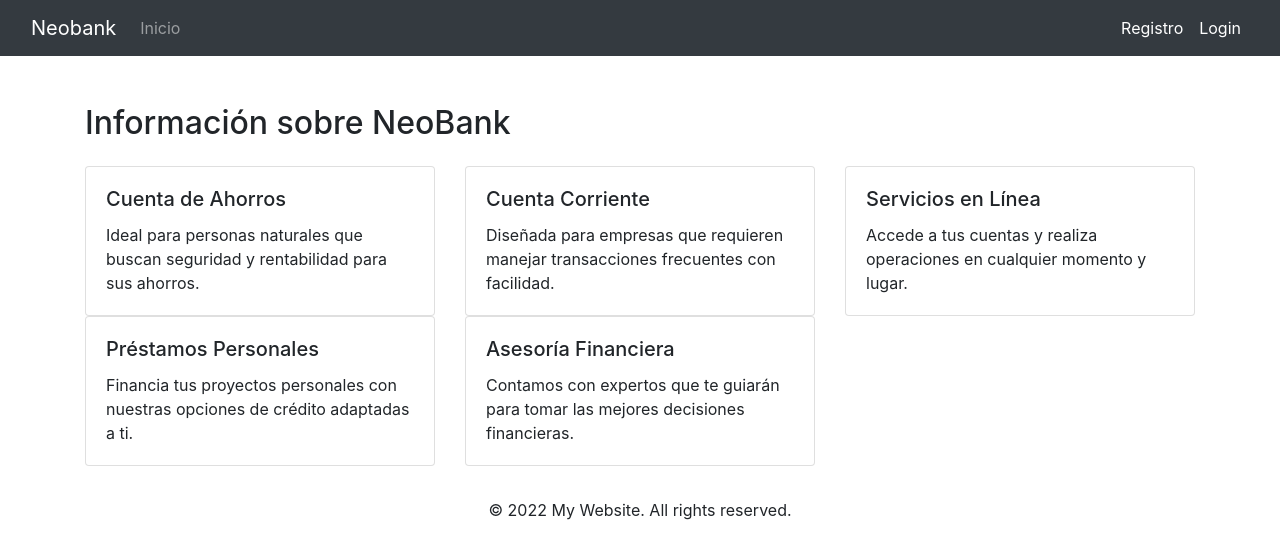
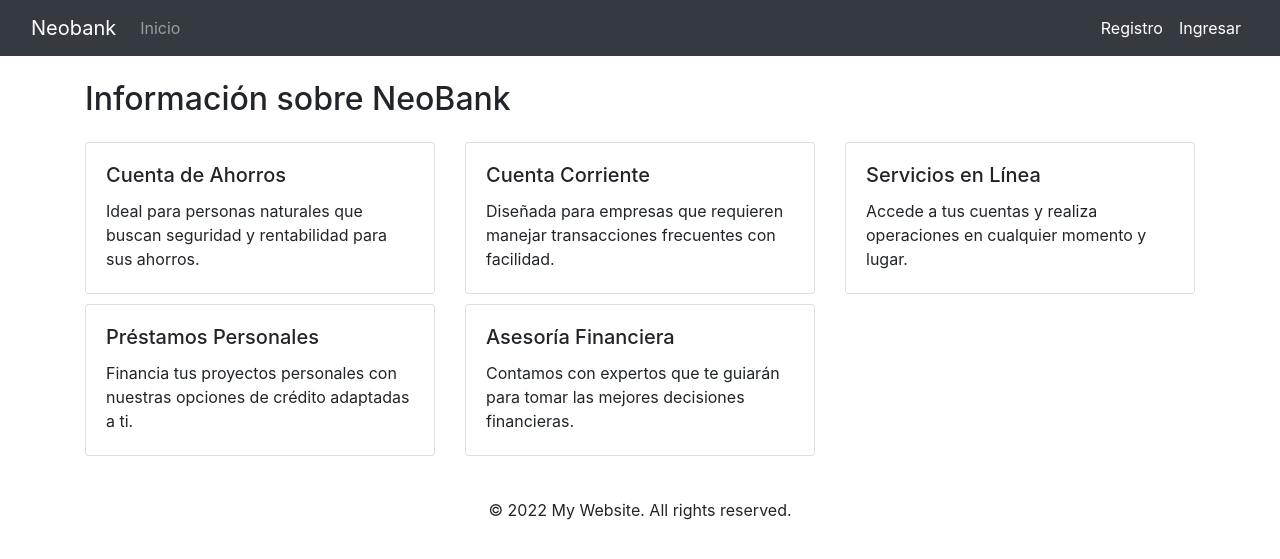
Before and after one commit to HKevinH/PythonDev, a Django app: page / in a window 1280 px wide. Shown: the top 559 px of the page. Run offline with Django 5.2, Linux system fonts and the light colour scheme; some libraries are stand-ins or nearby versions.

Commit message:
Added Profile and Add Login Checked

```diff
--- a/NeobankServe/urls.py
+++ b/NeobankServe/urls.py
@@ -16,7 +16,7 @@ Including another URLconf
 """
 from django.contrib import admin
 from django.urls import path
-from home.views import IndexView, RegisterView, LoginView, CreateCLient, Login
+from home.views import IndexView, RegisterView, LoginView, CreateCLient, Login, Logout, ProfileView
 
 urlpatterns = [
     path('admin/', admin.site.urls),
@@ -25,4 +25,6 @@ urlpatterns = [
     path('login', LoginView),
     path('create-client', CreateCLient, name='create_client'),
     path('login_user', Login, name='login_user'),
+    path('logout', Logout, name='logout'),
+    path('profile', ProfileView, name='profile'),
 ]
--- /dev/null
+++ b/home/helpers.py
@@ -0,0 +1,4 @@
+
+def get_common_context(request):
+    logged_in = request.COOKIES.get('logged_in', 'False') == 'True'
+    return {'logged_in': logged_in}
--- a/home/static/css/styles.css
+++ b/home/static/css/styles.css
@@ -37,7 +37,24 @@ a.nav-link:hover {
     }
 }
 
+.col-md-4 {
+    margin-bottom: 10px;
+}
 
 .animated-gif {
     animation: fadeIn 1s;
 }
+
+.card-fixed-height .card-body {
+    height: 150px;
+}
+
+.row.g-4 {
+    margin-bottom: 20px;
+}
+
+@media (max-width: 767px) {
+    .card-fixed-height {
+        margin-bottom: 20px;
+    }
+}
--- a/home/templates/head.html
+++ b/home/templates/head.html
@@ -2,5 +2,6 @@
 
 <link rel="stylesheet" href="{% static 'css/styles.css' %}" />
 <link rel="stylesheet" href="{% static 'css/bootstrap.min.css' %}" />
+<link rel="favicon" href="{% static 'img/favicon-32x32.png' %}" />
 <script src="{% static 'js/main.js' %}"></script>
 <script src="{% static 'js/bootstrap.js' %}"></script>
--- a/home/templates/main.html
+++ b/home/templates/main.html
@@ -1,9 +1,9 @@
-<div class="container mt-5">
+<div class="container mt-4">
   <h2 class="mb-4">Información sobre NeoBank</h2>
-  <div class="row">
+  <div class="row g-4">
     <!-- Card 1 -->
     <div class="col-md-4">
-      <div class="card">
+      <div class="card card-fixed-height">
         <div class="card-body">
           <h5 class="card-title">Cuenta de Ahorros</h5>
           <p class="card-text">
@@ -15,7 +15,7 @@
     </div>
     <!-- Card 2 -->
     <div class="col-md-4">
-      <div class="card">
+      <div class="card card-fixed-height">
         <div class="card-body">
           <h5 class="card-title">Cuenta Corriente</h5>
           <p class="card-text">
@@ -27,7 +27,7 @@
     </div>
     <!-- Card 3 -->
     <div class="col-md-4">
-      <div class="card">
+      <div class="card card-fixed-height">
         <div class="card-body">
           <h5 class="card-title">Servicios en Línea</h5>
           <p class="card-text">
@@ -39,7 +39,7 @@
     </div>
     <!-- Card 4 -->
     <div class="col-md-4">
-      <div class="card">
+      <div class="card card-fixed-height">
         <div class="card-body">
           <h5 class="card-title">Préstamos Personales</h5>
           <p class="card-text">
@@ -51,7 +51,7 @@
     </div>
     <!-- Card 5 -->
     <div class="col-md-4">
-      <div class="card">
+      <div class="card card-fixed-height">
         <div class="card-body">
           <h5 class="card-title">Asesoría Financiera</h5>
           <p class="card-text">
--- a/home/templates/navbar.html
+++ b/home/templates/navbar.html
@@ -20,8 +20,13 @@
         <a class="nav-link active" aria-current="page" href="/">Inicio</a>
       </div>
       <div class="navbar-nav ml-auto">
+        {% if logged_in or client%}
+        <a class="nav-link" href="logout">Desconectarse</a>
+        <a class="nav-link" href="profile">Perfil</a>
+        {% else %}
         <a class="nav-link" href="register">Registro</a>
-        <a class="nav-link" href="login">Login</a>
+        <a class="nav-link" href="login">Ingresar</a>
+        {% endif %}
       </div>
     </div>
   </div>
--- a/home/views.py
+++ b/home/views.py
@@ -3,16 +3,25 @@ from django.http import HttpResponse
 from .forms import ClientForm
 from .models import Client
 from django.contrib.auth.hashers import check_password
-
+from .helpers import get_common_context
 # Create your views here.
 def IndexView(request):
-    return render(request, 'index.html')
+    context = get_common_context(request)
+    return render(request, 'index.html', context)
 
 def RegisterView(request):
-    return render(request, 'register.html')
+    context = get_common_context(request)
+    return render(request, 'register.html', context)
 
 def LoginView(request):
-    return render(request, 'login.html')
+    context = get_common_context(request)
+    return render(request, 'login.html' , context)
+
+def ProfileView(request):
+    context = get_common_context(request)
+    return render(request, 'dashboard.html', context)
+
+
 
 def CreateCLient(request):
     if request.method == 'POST':
@@ -28,6 +37,7 @@ def CreateCLient(request):
         form = ClientForm()
         return render(request, 'register.html', {'form': form})
 
+# Login
 
 def Login(request):
     if request.method == 'POST':
@@ -37,10 +47,19 @@ def Login(request):
             client = Client.objects.get(email=email)
 
             if check_password(password, client.password):
-                return render(request, 'dashboard.html', {'client': client})
+                response = render(request, 'dashboard.html', {'client': client})
+                response.set_cookie('logged_in', 'True')
+                return response
             else:
                 return HttpResponse('Password is incorrect')
         except Client.DoesNotExist:
             return HttpResponse('Client not found')
     else:
         return render(request, 'login.html')
+
+
+# Logout
+def Logout(request):
+    response = render(request, 'index.html')
+    response.set_cookie('logged_in', 'False')
+    return response
```
Also changed, not shown: home/templates/dashboard.html (+45 -14 lines).
